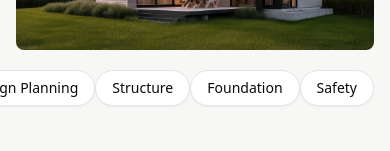
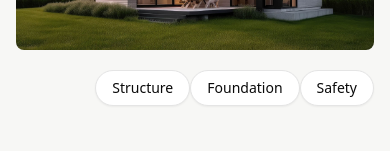
Before and after one commit to Gopikrishna-M-A/bhagyalakshmi, a Next.js app: page / in a window 390 px wide. Shown: the part 600-751 px from the top of the page. Built offline with nearby package versions, Linux system fonts and the light colour scheme.

Commit message:
removed some from xs

```diff
--- a/app/page.js
+++ b/app/page.js
@@ -66,7 +66,7 @@ export default function Home() {
 
       <section className='mb-10'>
         <div className='flex justify-end'>
-          <Button variant='outline' className='rounded-full'>
+          <Button variant='outline' className='rounded-full hidden sm:block'>
             Design Planning
           </Button>
           <Button variant='outline' className='rounded-full'>
```
